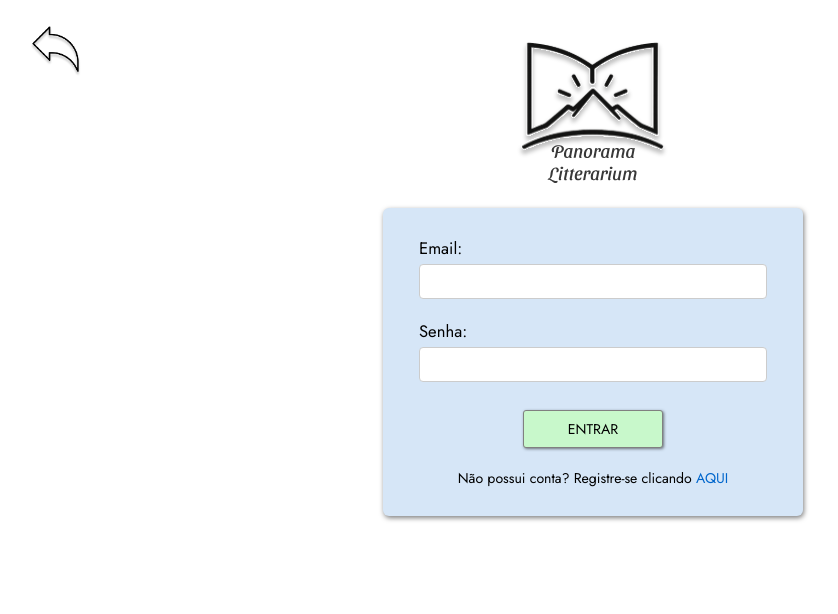
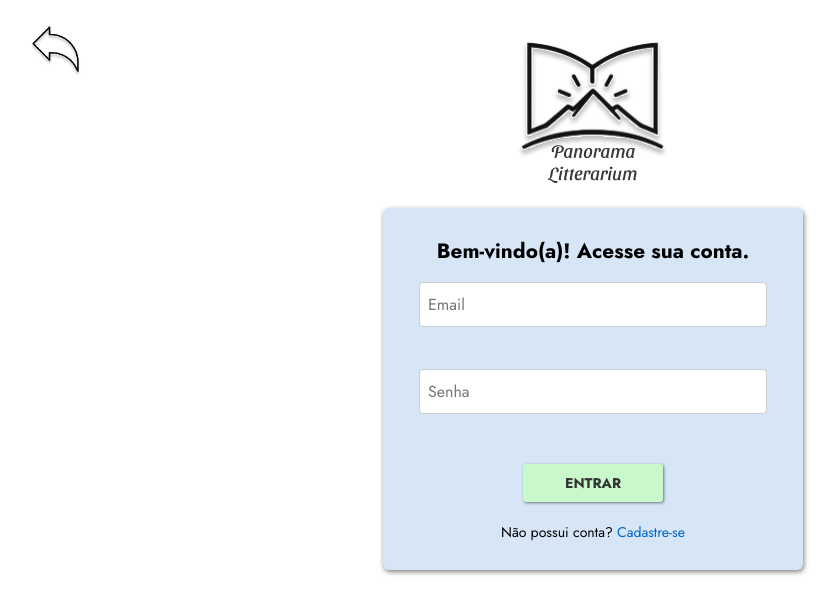
Before and after one commit to IVan-Gfs/PanoramaLitterarium, a React (Vite) app in the folder panorama_front-end/: page /user/login in a window 1280 px wide. Shown: the top 614 px of the page, without its empty margins (47-885 px from the left). Built offline with nearby package versions, Linux system fonts and the light colour scheme.

Commit message:
Fix: Mascará de telefone e mensagem de erro no formulário de login

```diff
--- a/panorama_front-end/src/assets/css/usuario/LayoutAuth.css
+++ b/panorama_front-end/src/assets/css/usuario/LayoutAuth.css
@@ -67,13 +67,21 @@
 .authContainer .input,
 .input {
   display: block;
-  height: 35px;
+  height: 45px;
   width: 100%;
   border: 1px solid #ccc;
   border-radius: 4px;
   padding: 4px 8px;
-  font-size: clamp(0.85rem, 1.2vw, 1rem);
+  font-size: clamp(1rem, 1.2vw, 1.2rem);
   background-color: #fff;
+}
+
+input[type="password"]::placeholder {
+    font-family: 'Jost', sans-serif;
+}
+
+input[type="password"] {
+    font-family: 'Arial', sans-serif;
 }
 
 /* ── Estados de erro de campo ── */
--- a/panorama_front-end/src/assets/css/usuario/cadastrar.css
+++ b/panorama_front-end/src/assets/css/usuario/cadastrar.css
@@ -95,11 +95,13 @@ input[type="password"] {
   padding: 0 16px;
   background-color: #c8f8cb;
   border-radius: 3px;
-  border: 1px solid gray;
+  border: NONE;
   box-shadow: 1px 1px 3px 0px rgba(0, 0, 0, 0.5);
   font-size: clamp(0.82rem, 1.1vw, 0.95rem);
+  font-weight: bold;
   cursor: pointer;
   transition: background-color 0.15s ease;
+  color: #333;
 }
 
 .btn-primary:hover:not(:disabled) {
--- a/panorama_front-end/src/assets/css/usuario/login.css
+++ b/panorama_front-end/src/assets/css/usuario/login.css
@@ -23,9 +23,11 @@
   margin: 8px auto 0;
   background-color: #C8F8CB;
   border-radius: 3px;
-  border: 1px solid gray;
+  border: none;
   box-shadow: 1px 1px 3px 0px rgba(0, 0, 0, 0.5);
   font-size: clamp(0.85rem, 1.1vw, 1rem);
+  font-weight: bold;
+  color: #333;
   cursor: pointer;
   transition: background-color 0.15s ease;
 }
--- a/panorama_front-end/src/services/constants/sistema.constants.ts
+++ b/panorama_front-end/src/services/constants/sistema.constants.ts
@@ -1,3 +1,3 @@
 export const REST_CONFIG = {
-  BASE_URL: "http://127.0.0.1:8000",
+  BASE_URL: "http://localhost:8000",
 };
--- a/panorama_front-end/src/services/entities/usuario/api/usuario.api.ts
+++ b/panorama_front-end/src/services/entities/usuario/api/usuario.api.ts
@@ -1,8 +1,13 @@
 import api from "../../../axios/config.axios";
 import { ROTA } from "../../../router/url";
+import type { UsuarioLogin } from "../type/Auth";
 import type { Usuario } from "../type/Usuario";
 
 
+export const loginUsuario = async (login: UsuarioLogin) => {
+  const response = await api.post(ROTA.USUARIO.LOGIN, login);
+  return response;
+}
 
 export const apiPostUsuario = async (usuario: Usuario) => {
   const response = await api.post(ROTA.USUARIO.CRIAR, usuario);
--- a/panorama_front-end/src/services/entities/usuario/constant/usuario.constants.ts
+++ b/panorama_front-end/src/services/entities/usuario/constant/usuario.constants.ts
@@ -44,7 +44,7 @@ export const  USUARIO = {
                 MAX_LEN: `O email da ${ENTITY_NAME} deve ter no máximo 240 caracteres`,
                 MIN_LEN: `O email da ${ENTITY_NAME} deve ter no mínimo 20 caracteres `,
 
-                VALID: `Informe um código de identificação válido para ${ENTITY_NAME}`,
+                VALID: `Informe um email válido`,
 
             },
             SENHA:{
--- /dev/null
+++ b/panorama_front-end/src/services/entities/usuario/hook/useLogar.tsx
@@ -0,0 +1,6 @@
+
+
+export const loginUsuario = async (usuario: Usuario) => {
+
+    //
+}
--- /dev/null
+++ b/panorama_front-end/src/services/entities/usuario/type/Auth.ts
@@ -0,0 +1,4 @@
+export interface UsuarioLogin {
+  email: string;
+  senha: string;
+}
--- a/panorama_front-end/src/services/router/url.ts
+++ b/panorama_front-end/src/services/router/url.ts
@@ -4,6 +4,7 @@ import { CONCURSO } from "../entities/concurso/constants/concurso.constants";
 import { USUARIO } from "../entities/usuario/constant/usuario.constants";
 
 export const ROTA_SISTEMA = `panorama-litterarium/api/v1`;
+export const ROTA_AUTH = `panorama-litterarium/api/v1/auth/session`
 export const DASHBOARD = `dashboard`;
 
 const LISTAR = `list`;
@@ -11,6 +12,8 @@ const CRIAR = "create";
 const POR_ID = `get`;
 const ATUALIZAR = `update`;
 const EXCLUIR = `delete`;
+
+const login = `login`;
 
 function gerarRotaSistema(entity: string, folder?: string) {
   const base = `${ROTA_SISTEMA}/${entity}`;
@@ -22,6 +25,7 @@ function gerarRotaSistema(entity: string, folder?: string) {
     ATUALIZAR: `/${base}/${ATUALIZAR}`,
     EXCLUIR: `/${base}/${EXCLUIR}`,
     IMAGE_PATH: `/${base_path}/`,
+    LOGIN: `/${ROTA_AUTH}/${login}`
   };
 }
 
--- a/panorama_front-end/src/utils/mask.ts
+++ b/panorama_front-end/src/utils/mask.ts
@@ -23,11 +23,17 @@
  * Remove tudo que não for dígito.
  */
 export function stripPhoneMask(value: string): string {
+
   return value.replace(/\D/g, '');
+}
+export function stripOnlyLetterMask(value: string): string {
+   return value
+    .replace(/[^A-Za-zÀ-ÿ\s'-]/g, '')
+    .replace(/\s{2,}/g, ' ')
+    .trim();
 }
 
 /**
- * Aplica a máscara de telefone brasileiro ao valor digitado.
  * Aceita tanto fixo (8 dígitos) quanto celular (9 dígitos).
  */
 export function applyPhoneMask(value: string): string {
--- a/panorama_front-end/src/views/Usuario/login.tsx
+++ b/panorama_front-end/src/views/Usuario/login.tsx
@@ -1,24 +1,103 @@
 import { Link } from "react-router-dom";
 import "../../assets/css/usuario/login.css";
+import { useState } from "react";
+import { loginUsuario } from "../../services/entities/usuario/api/usuario.api";
+
 
 export default function Login ( ){
+
+    const [email, setEmail] = useState("");
+    const [senha, setSenha] = useState("");
+
+    const [errorEmail, setErrorEmail] = useState(false);
+    const [msgErrorEmail, setMsgErrorEmail] = useState("");
+    const [msgErrorSenha, setMsgErrorSenha] = useState("");
+    const [errorSenha, setErrorSenha] = useState(false);
+
+    const [serverError, setServerError] = useState<string | null>(null);
+
+    function validatedForm() {
+        if(email.trim() === "" || senha.trim() === "") {
+            setErrorEmail(email.trim() === "");
+            setMsgErrorEmail(email.trim() === "" ? "O email é obrigatório." : "");
+            setErrorSenha(senha.trim() === "");
+            setMsgErrorSenha(senha.trim() === "" ? "A senha é obrigatória." : "");
+            return false;
+        }
+        const emailRegex = /^[^\s@]+@[^\s@]+\.[^\s@]+$/;
+        if(!emailRegex.test(email)) {
+            setErrorEmail(true);
+            setMsgErrorEmail("O email informado não é válido.");
+            return false;
+        }
+        setErrorEmail(false);
+        setMsgErrorEmail("");
+        setErrorSenha(false);
+        setMsgErrorSenha("");
+        return true;
+    }
+    async function handleLogin() {
+        if(!validatedForm()) {
+            return;
+        }
+
+        try {
+            const response = await loginUsuario({ email, senha });
+            console.log("Login bem-sucedido:", response.data);
+            localStorage.setItem("token", response.data.token); // Armazena o token no localStorage
+            // Aqui você pode redirecionar o usuário para outra página ou armazenar o token de autenticação, se necessário.
+        } catch (error: any) {
+            console.error("Erro ao fazer login:", error);
+            const msg =
+            error?.response?.data?.message ||
+            error?.message ||
+            "Erro ao fazer login. Tente novamente.";
+            setServerError(msg);
+        }
+    }
     return (
     <div className="authContainer">
+        <h2>Bem-vindo(a)! Acesse sua conta.</h2>
         <form className="">
             <div>
-                <label htmlFor="email">Email: </label>
-                <input type="text" name="email" className="input" />
+                <input
+                    type="text"
+                    name="email"
+                    className="input login-input"
+                    placeholder="Email"
+                    value={email}
+                    onChange={(e) => setEmail(e.target.value)}
+                    />
             </div>
+            <legend className="input-message-error">{errorEmail && msgErrorEmail}</legend>
 
             <div>
-                <label htmlFor="email">Senha: </label>
-                <input type="password" name="email" className="input" />
+
+                <input
+                    type="password"
+                    name="senha"
+                    className="input"
+                    placeholder="Senha"
+                    value={senha}
+                    onChange={(e) => setSenha(e.target.value)}
+                />
             </div>
+            <legend className="input-message-error">{errorSenha && msgErrorSenha}</legend>
 
-            <input type="submit" value="ENTRAR" id="submit"/>
+            {serverError && (
+                <div className="server-error-box" role="alert">
+                {serverError}
+                </div>
+            )}
+            <input type="submit" value="ENTRAR" id="submit" onClick={(e) => {
+                e.preventDefault();
+                handleLogin();
+
+            }}/>
         </form>
 
-        <p id="p-registrar">Não possui conta? Registre-se clicando <Link to="/user/cadastrar" id="cadastrar"><span>AQUI</span></Link></p>
+
+        <p id="p-registrar">Não possui conta? <Link to="/user/cadastrar" id="cadastrar"><span>Cadastre-se</span></Link></p>
     </div>
 
 
```
Also changed, not shown: panorama_front-end/src/views/Usuario/cadastrarUsuario.tsx (+13 -9 lines).
